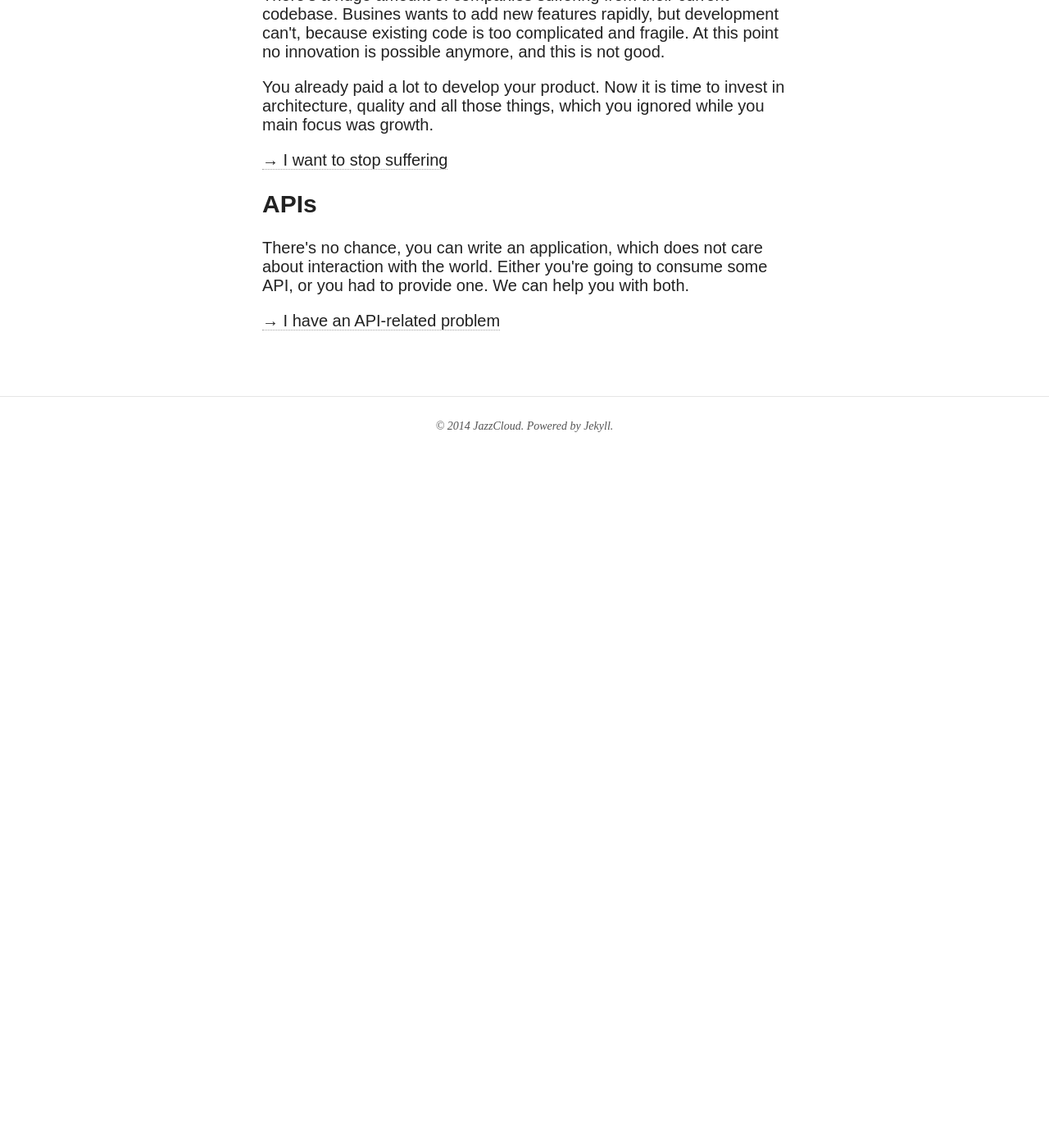
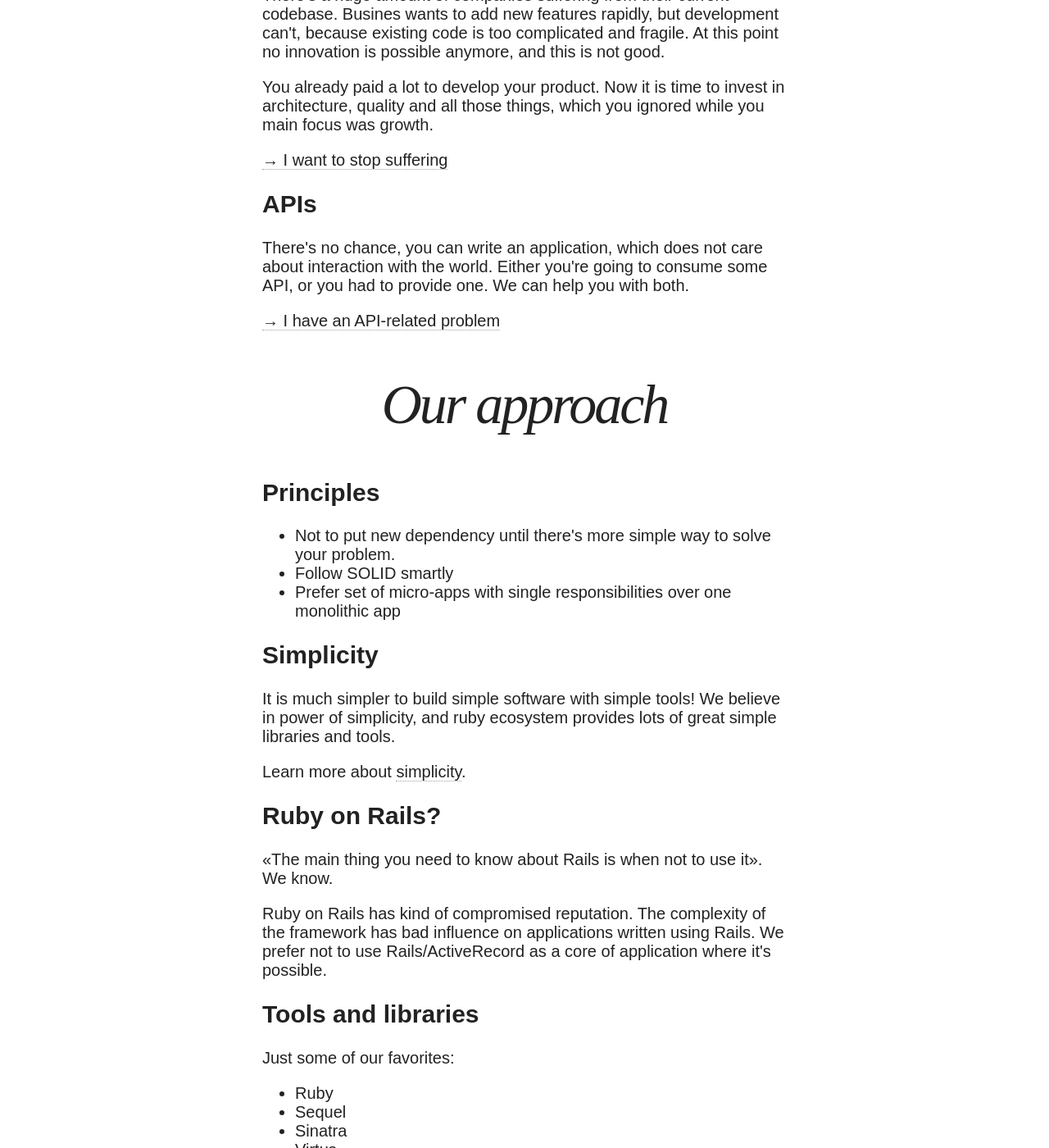
Before and after one commit to jazzcloud/jazzcloud.github.io, a Jekyll site: the page built from index.html, in a window 1280 px wide and 1400 px high, scrolled down 998 px. Shown: the whole window at 82% size. Built offline with Jekyll 4.4.1, drawn with Linux system fonts in a browser that asks for light colours; nearby versions of some CDN libraries; before the commit the page ends 1628 px from its top, so only the background shows below that; some of the changed text lies outside the part shown.

Commit message:
more texts + structurization

```diff
--- a/index.html
+++ b/index.html
@@ -31,24 +31,43 @@ tags: []
 <p><a href="mailto:nemytchenko@gmail.com?subject=API business">→ I have an API-related problem</a>
 </p>
 
-<!--
+
 <h1 class='entry-title'>Our approach</h1>
 
+<h2>Principles</h2>
 <ul>
-<li>We will not put new dependency if there's more simple way to solve your problem.</li>
-<li>We prefer micro-apps over one monolithic app</li>
-<li>We</li>
-<li>SOLID</li>
+<li>Not to put new dependency until there's more simple way to solve your problem.</li>
+<li>Follow SOLID smartly</li>
+<li>Prefer set of micro-apps with single responsibilities over one monolithic app</li>
 </ul>
 
-<h1 class='entry-title'>Technologies stack</h1>
-<p>Ruby on Rails has kind of compromised reputation, but we believe in power of ruby and its ecosystem.
+<h2>Simplicity</h2>
+<p>It is much simpler to build simple software with simple tools! We believe in power of simplicity, and ruby ecosystem provides lots of great simple libraries and tools. </p>
+<p>Learn more about <a href="http://www.confreaks.com/videos/3855-rdrc2014-convenience-vs-simplicity">simplicity</a>.</p>
+
+<h2>Ruby on Rails?</h2>
+<p>«The main thing you need to know about Rails is when not to use it». We know.</p>
+<p>Ruby on Rails has kind of compromised reputation. The complexity of the framework has bad influence on applications written using Rails. We prefer not to use Rails/ActiveRecord as a core of application where it's possible.</p>
+
+
+<h2>Tools and libraries</h2>
+Just some of our favorites:
+
 <ul>
-<li>Tha main thing need to know about Rails is when not to use it. We know.</li>
-<li>We prefer simplicity over complexity, like Sequel, Sinatra, Virtus, Minitest. It is much simpler to build simple software with simple tools!</li>
-</ul> -->
+<li>Ruby</li>
+<li>Sequel</li>
+<li>Sinatra</li>
+<li>Virtus</li>
+<li>Sidekiq</li>
+<li>Minitest</li>
+</ul>
 
-<p></p>
+<h1 class='entry-title'>Team</h1>
+
+
+<h1 class='entry-title'>How to start</h1>
+
+
 
 <!-- <h1 class='entry-title'>Recent posts</h1>
 
```
